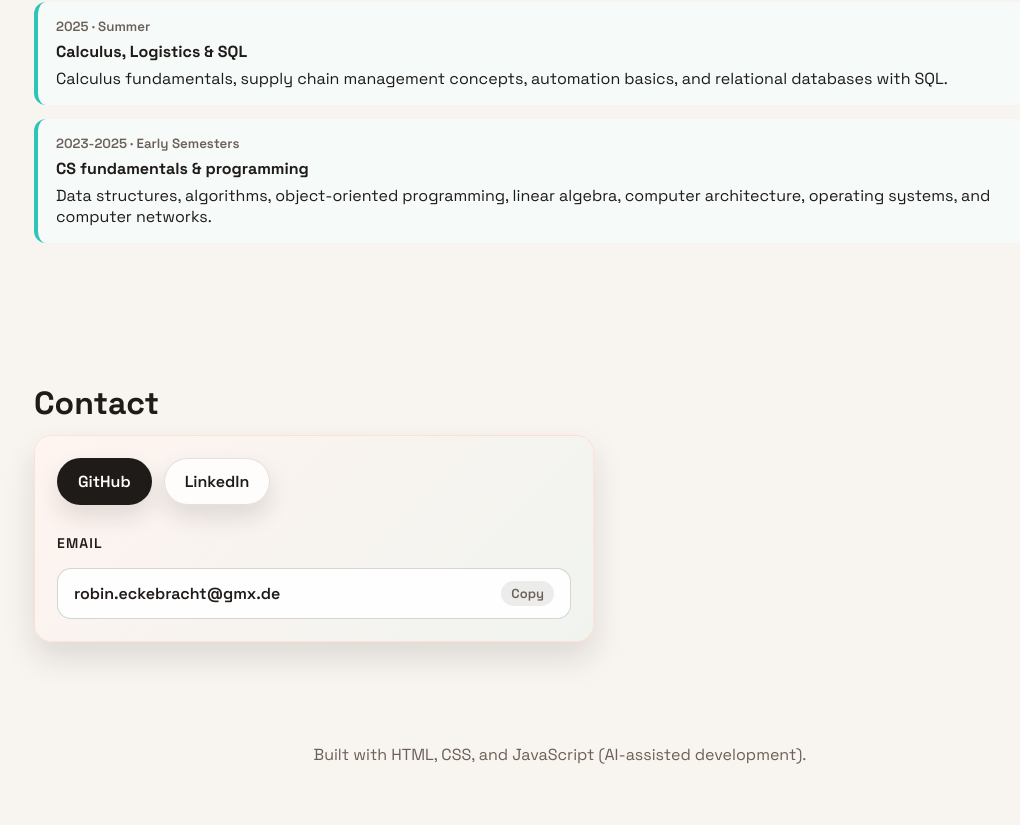
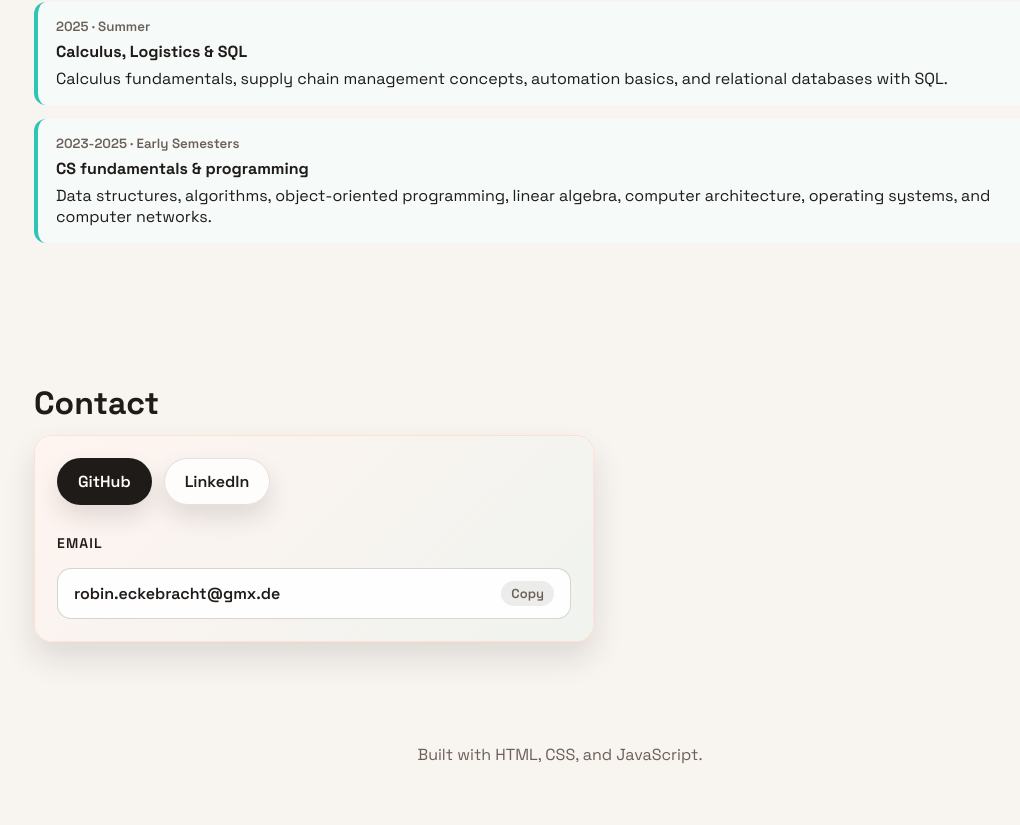
Before and after one commit to robineckebracht/Portfolio, a plain HTML site: page index.html in a window 1280 px wide. Shown: the part 2130-2955 px from the top of the page, without its empty margins (80-1100 px from the left). Drawn offline with Linux system fonts and the light colour scheme; no server answers.

Commit message:
Changed footer

```diff
--- a/index.html
+++ b/index.html
@@ -229,7 +229,7 @@
 			</section>
 
 			<footer class="footer">
-				Built with HTML, CSS, and JavaScript (AI-assisted development).
+				Built with HTML, CSS, and JavaScript.
 			</footer>
 		</div>
 
```
